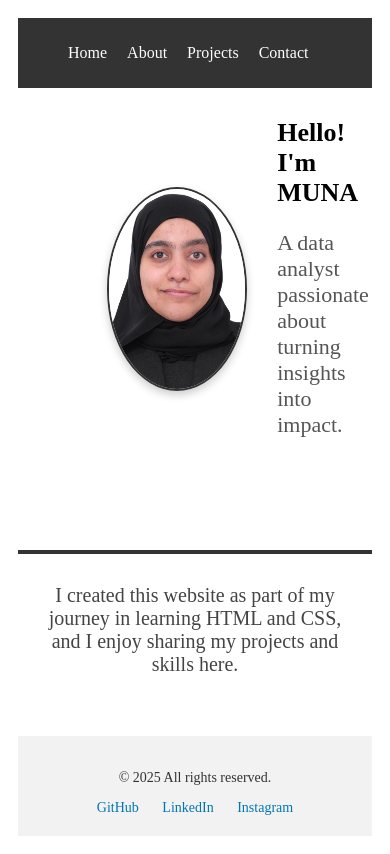
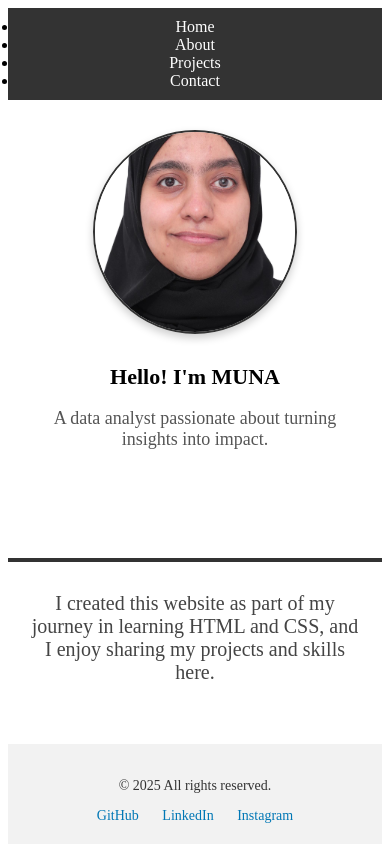
Before and after one commit to muna13-tech/MyWebsite, a plain HTML site: page index.html in a window 390 px wide. Drawn offline with Linux system fonts and the light colour scheme.

Commit message:
index.html

```diff
--- a/index.html
+++ b/index.html
@@ -14,11 +14,12 @@
       padding: 10px;
       text-align: center;
     }
-    nav ul {
-      list-style: none;
-      display: flex;
-      gap: 20px;
-    }
+ nav ul {
+  flex-wrap: wrap;
+  justify-content: center;
+  padding: 0;
+  margin: 0;
+}
     nav ul li a {
       color: white;
       text-decoration: none;
@@ -35,13 +36,12 @@
 }
 
 .profile-pic {
-  width: 200px;         /* حجم الصورة */
-  height: 200px;        /* نفس العرض عشان تصير دائرة */
-  border-radius: 50%;   /* يخلي الزوايا دائرية */
-  object-fit:fill;    /* يقص الصورة بشكل مرتب داخل الدائرة */
-  border: 2px solid #333; /* إطار بسيط حول الصورة */
+  width: 200px;
+  height: 200px;
+  border-radius: 50%;
+  object-fit: cover;
+  border: 2px solid #333;
   box-shadow: 0 4px 8px rgba(0,0,0,0.2);
-   margin-left: 20%;
 }
 
 .welcome-text h1 {
@@ -91,20 +91,22 @@
 .site-footer .social-links a:hover {
   text-decoration: underline;
 }
-      @media (max-width: 600px) {
-  body {
-    font-size: 16px;
-    padding: 10px;
+@media (max-width: 600px) {
+  .hero-section {
+    flex-direction: column;
+    text-align: center;
   }
 
-  .some-container {
-    flex-direction: column;
-    padding: 10px;
+  .profile-pic {
+    margin: 0 auto;
   }
 
-  img {
-    max-width: 100%;
-    height: auto;
+  .welcome-text h1 {
+    font-size: 22px;
+  }
+
+  .welcome-text p {
+    font-size: 18px;
   }
 }
   </style>
@@ -152,5 +154,4 @@
 </footer>
 
     </body>
-
 </html>
```
